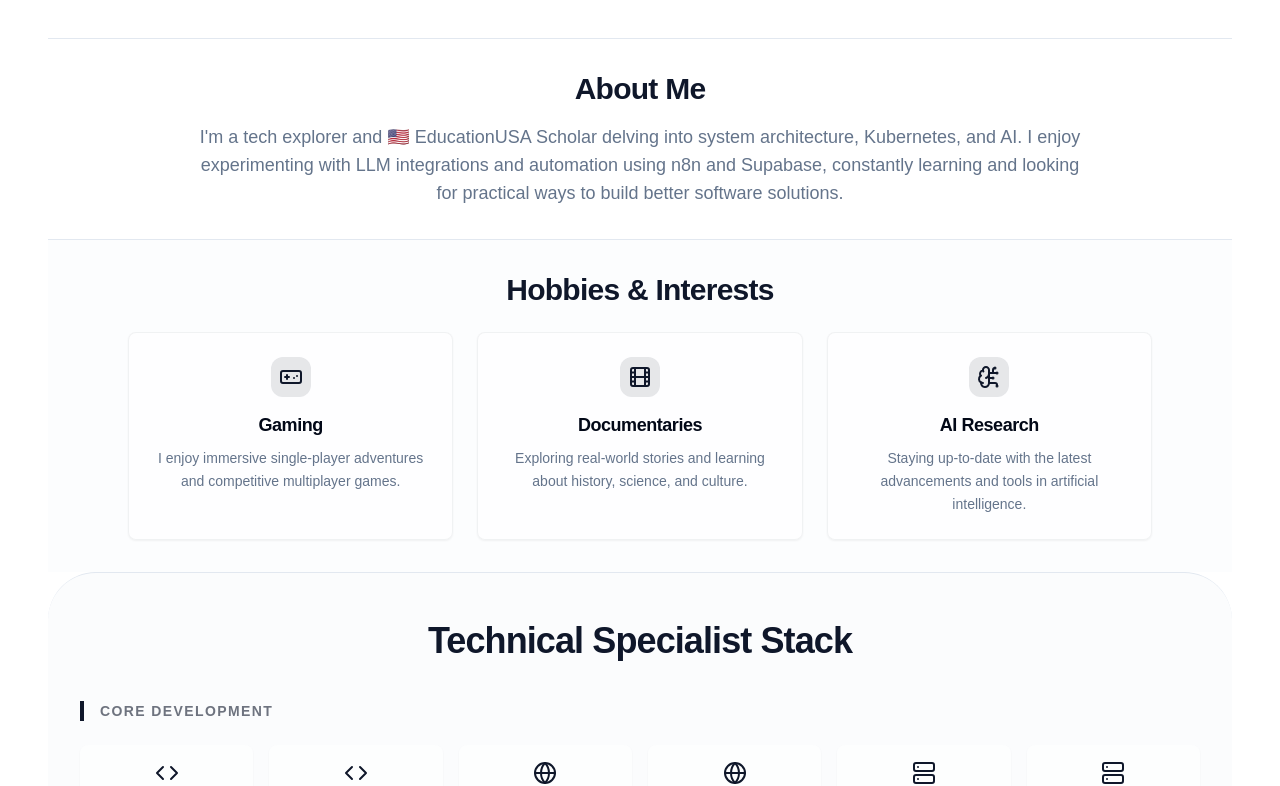
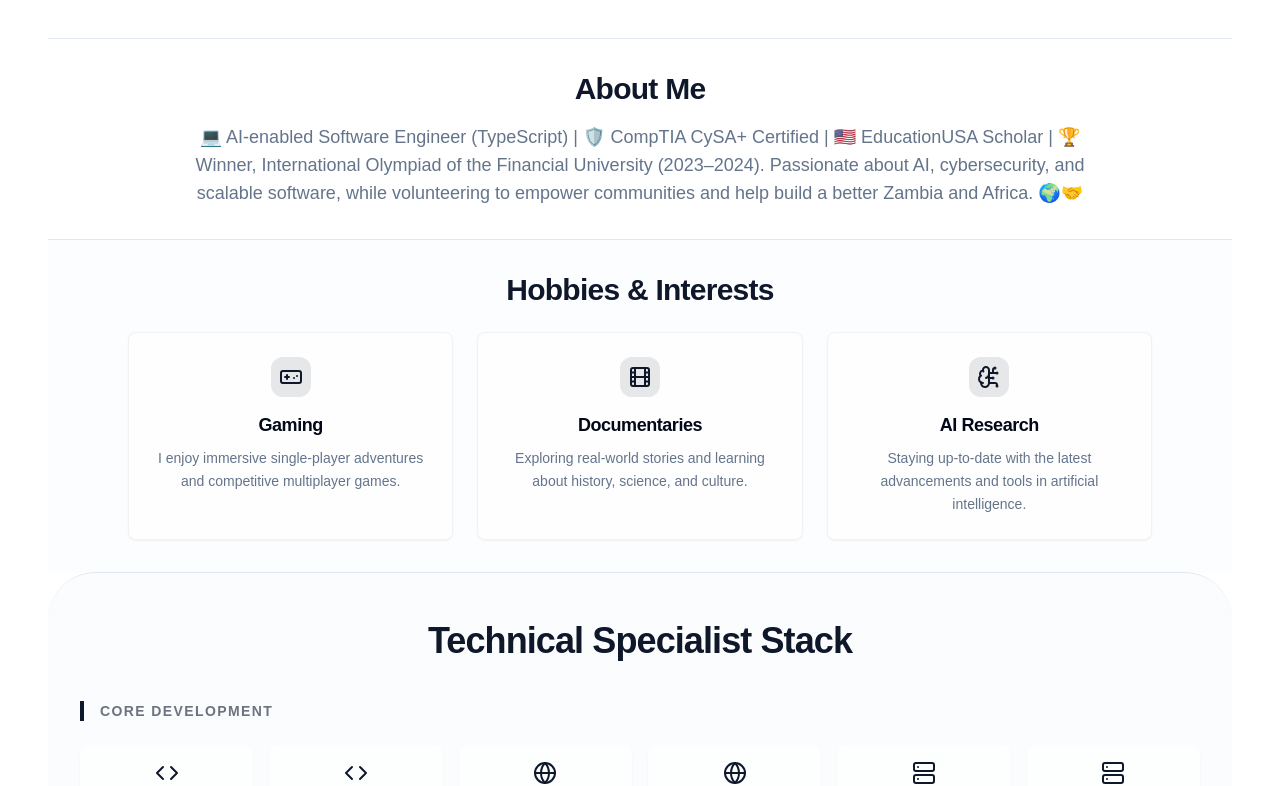
Before and after one commit to MS0C54073/muzoprof, a Next.js app: page / in a window 1280 px wide. Shown: the part 874-1660 px from the top of the page. Built offline with nearby package versions, Linux system fonts and the light colour scheme.

Commit message:
About Me bio on the page and Basic Electronics and Arduino Programming — TME EDUCATION has been added to the Licenses & Certifications list

```diff
--- a/src/app/page.tsx
+++ b/src/app/page.tsx
@@ -323,7 +323,7 @@ const educationData = [
     {
         degree: "🇺🇸 EducationUSA Scholar",
         university: "U.S. Embassy Lusaka / EducationUSA Zambia",
-        duration: "2024",
+        duration: "2026",
     },
     {
         degree: "BSc Software and Information Systems Administration",
@@ -433,7 +433,7 @@ export default function Home() {
         linkedin: "linkedin.com/in/musonda-salimu",
         github: "github.com/MS0C54073",
         portfolio: "tinyurl.com/muzoslim",
-        summary: "I'm a tech explorer and 🇺🇸 EducationUSA Scholar delving into system architecture, Kubernetes, and AI. I enjoy experimenting with LLM integrations and automation using n8n and Supabase, constantly learning and looking for practical ways to build better software solutions.",
+        summary: "AI-enabled Software Engineer (TypeScript Focus) 💻 | CompTIA Cybersecurity Analyst (CySA+) Certified | 🇺🇸 EducationUSA Scholar | Winner of the International Olympiad of the Financial University for Youth (Master's Degree, 2023–2024). Passionate about AI, cybersecurity, and scalable software systems. Committed to community service and empowering young people through technology, with a vision of building a better Zambia and Africa.",
         skillCategories: [
             { label: "Languages", value: "Python, JavaScript, TypeScript, C++, C#, SQL" },
             { label: "Frameworks", value: "React, Next.js, Node.js/Express, Django, .NET" },
@@ -466,7 +466,8 @@ export default function Home() {
             "IT Fundamentals for Cybersecurity — IBM (Specialisation) — https://www.coursera.org/account/accomplishments/specialization/certificate/BDSXYEGVZUWK",
             "Introduction to Cybersecurity — Smart Zambia Institute / Cisco",
             "C++ (Basic) Certificate — https://www.hackerrank.com/certificates/dea4f08fe541",
-            "Python (Basic) Certificate — https://www.hackerrank.com/certificates/6e56080d33f3"
+            "Python (Basic) Certificate — https://www.hackerrank.com/certificates/6e56080d33f3",
+            "Basic Electronics and Arduino Programming — TME EDUCATION"
         ],
         diplomas: [
             "Management in the Digital Economy — Novosibirsk State Technical University",
@@ -844,7 +845,7 @@ export default function Home() {
             <h2 className="text-xl md:text-3xl font-bold text-center mb-4 text-primary tracking-tight"><TranslatedText text="About Me"/></h2>
             <div className="max-w-4xl mx-auto">
                 <p className="text-base md:text-lg text-muted-foreground leading-relaxed text-center">
-                    <TranslatedText text="I'm a tech explorer and 🇺🇸 EducationUSA Scholar delving into system architecture, Kubernetes, and AI. I enjoy experimenting with LLM integrations and automation using n8n and Supabase, constantly learning and looking for practical ways to build better software solutions."/>
+                    <TranslatedText text="💻 AI-enabled Software Engineer (TypeScript) | 🛡️ CompTIA CySA+ Certified | 🇺🇸 EducationUSA Scholar | 🏆 Winner, International Olympiad of the Financial University (2023–2024). Passionate about AI, cybersecurity, and scalable software, while volunteering to empower communities and help build a better Zambia and Africa. 🌍🤝"/>
                 </p>
             </div>
         </section>
```
